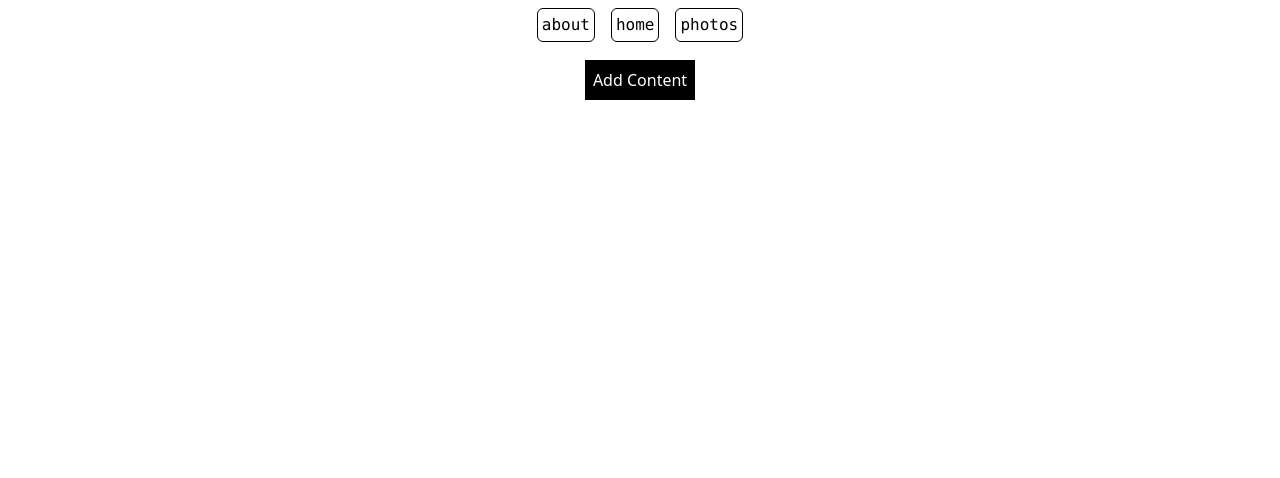
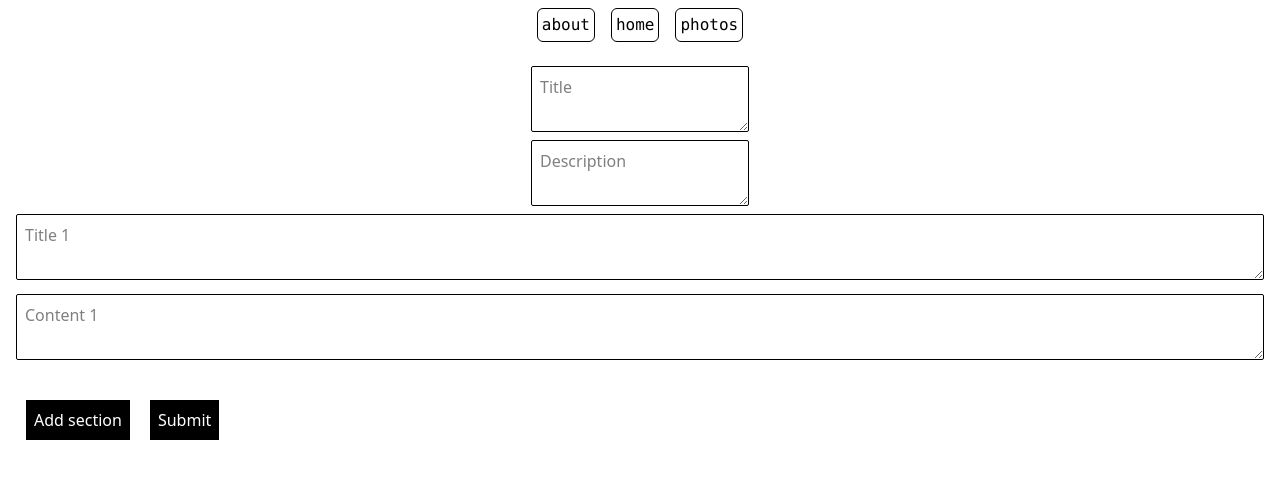
Before and after one commit to vikashprgm/blog-website, a React (Vite) app: page /create in a window 1280 px wide. Shown: the top 478 px of the page. Built offline with nearby package versions, Linux system fonts and the light colour scheme.

Commit message:
finished Create page correctly structured schema

```diff
--- /dev/null
+++ b/src/components/TextArea.tsx
@@ -0,0 +1,35 @@
+import React from "react";
+
+interface TextareaProps {
+  sections: { subtitle: string; content: string }[];
+  index: number;
+  setSections: React.Dispatch<React.SetStateAction<{ subtitle: string; content: string }[]>>;
+}
+
+export function Textarea({ sections, index, setSections }: TextareaProps) {
+  const handleChange = (field: "subtitle" | "content", value: string) => {
+    const updatedSections = sections.map((section, i) =>
+      i === index ? { ...section, [field]: value } : section
+    );
+    setSections(updatedSections);
+  };
+
+  return (
+    <div className="mb-4">
+      <textarea
+        value={sections[index].subtitle}
+        onChange={(e) => handleChange("subtitle", e.target.value)}
+        placeholder={`Title ${index + 1}`}
+        className="w-full mb-2 p-2 border rounded-xs"
+        required
+      />
+      <textarea
+        value={sections[index].content}
+        onChange={(e) => handleChange("content", e.target.value)}
+        placeholder={`Content ${index + 1}`}
+        className="w-full mb-2 p-2 border rounded-xs"
+        required
+      />
+    </div>
+  );
+}
--- a/src/pages/Create.tsx
+++ b/src/pages/Create.tsx
@@ -1,9 +1,61 @@
+import {useState,ChangeEvent} from "react";
+import {Textarea} from "../components/TextArea";
 import { AddButton } from "../components/AddButton";
+import axios from "axios";
 
-export function Create (){
+export function Create() {
+    const [sections, setSections] = useState([{ subtitle: "", content: "" }]);
+    const [title,settitle] = useState("")
+    const [description,setdesc] = useState("")
+
+    const handleAddSection = () => {
+    setSections([...sections, { subtitle: "", content: "" }]);
+    };
+
+    const handleSubmit = async () =>{
+        await axios.post("http://localhost:3000/", {
+            title,
+            description,
+            sections
+        });
+        console.log("done")
+    };
+
+    return (
+        <div className="p-4">
+            <div>
+               <Textareastart label={"Title"} onChange={
+                (e) => settitle(e.target.value)
+               }/>
+               <Textareastart label={"Description"} onChange={
+                (e) => setdesc(e.target.value)
+               }/>
+            </div>
+            <div>
+                {sections.map((_, index) => (<Textarea key={index} sections={sections} setSections={setSections}  index={index}/>))}
+            </div>
+            <div className="flex">
+                <AddButton label={"Add section"} onclick={handleAddSection}/>
+                <AddButton label={"Submit"} onclick={handleSubmit}/>
+            </div>
+        </div>
+  );
+}
+
+type prop = {
+    label : string,
+    onChange: (e: ChangeEvent<HTMLTextAreaElement>) => void;
+}
+
+function Textareastart({label,onChange} : prop){
     return (
         <div className="flex justify-center">
-            <AddButton label="Add Content" onclick={()=>{}}/>
+            <textarea
+                onChange={onChange}
+                placeholder={label}
+                className="w-max mb-2 p-2 border rounded-xs"
+                required
+            />
         </div>
     )
 }
--- a/src/pages/Home.tsx
+++ b/src/pages/Home.tsx
@@ -3,11 +3,15 @@ import { Render } from "../components/Render"
 import axios from "axios";
 import { ViewBlog } from "../components/ViewBlog";
 
+type section={
+    subtitle : string,
+    content : string
+}
+
 type Blog={
     title : string,
     description : string,
-    subtitle : string[],
-    content : string[],
+    sections : section[]
     tags : string[],
     id : string
 }
@@ -23,18 +27,23 @@ export function Home (){
             .then(function (res) {
                 setblogs(res.data.blog);
             });
-        // console.log(blogs);
     },[])
 
 
     return (
         <div className="flex flex-col justify-center">
-            {blogs.map((blog) => (
-                <Render key={blog.id} title={blog.title} description={blog.description} tags={blog.tags} onclick={
+            {blogs.map((blog) =>{
+                const subtitles = blog.sections.map((section) => section.subtitle);
+                const contents = blog.sections.map((section) => section.content);
+
+                return (
+                <Render key={blog.id} title={blog.title} description={blog.description} tags={blog.tags}
+                 onclick={
                     ()=>{
-                        <ViewBlog title={blog.title} content={blog.content} subtitle={blog.subtitle}></ViewBlog>
+                        <ViewBlog title={blog.title} content={contents} subtitle={subtitles}></ViewBlog>
                     }
-                }/> ))}
+                }/>)
+            })}
         </div>
     )
 }
```
Also changed, not shown: src/components/TitleSet.tsx (added), 2 other files (tests, documents, lock files or other folders).
